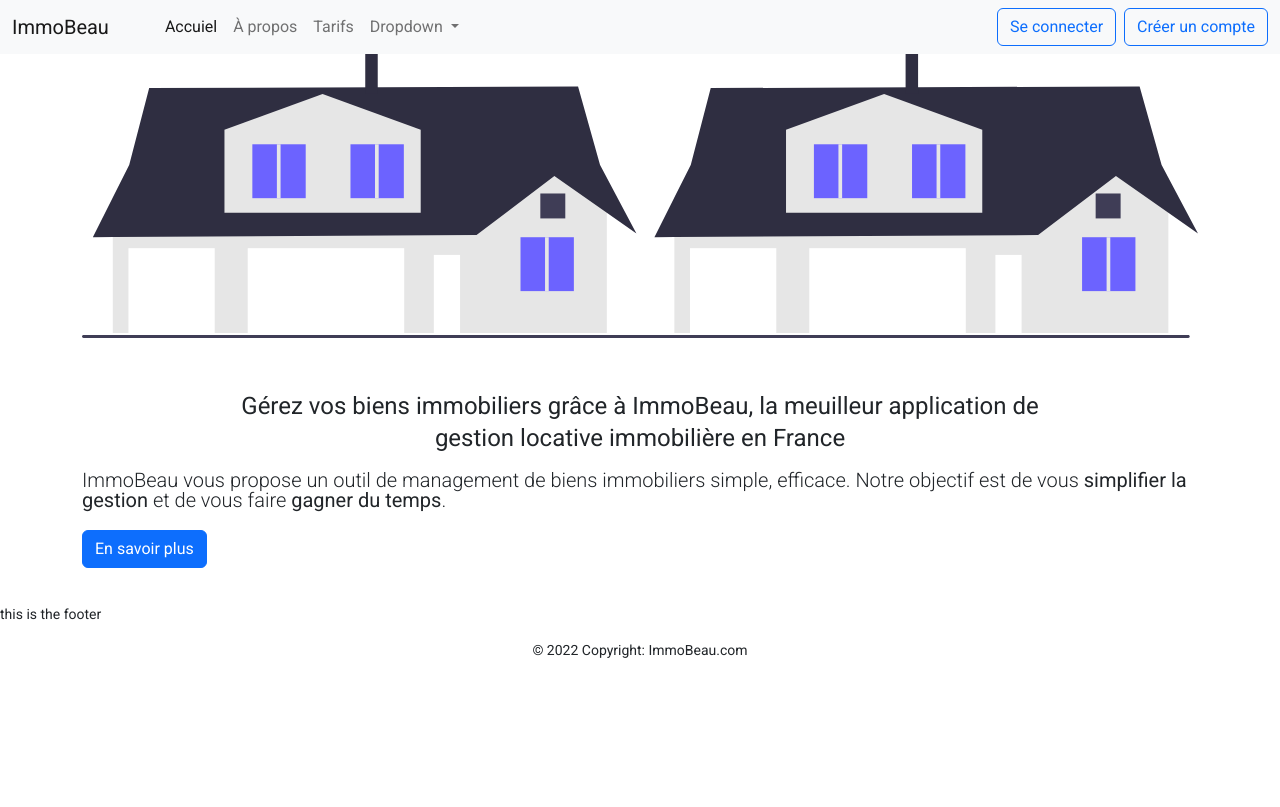
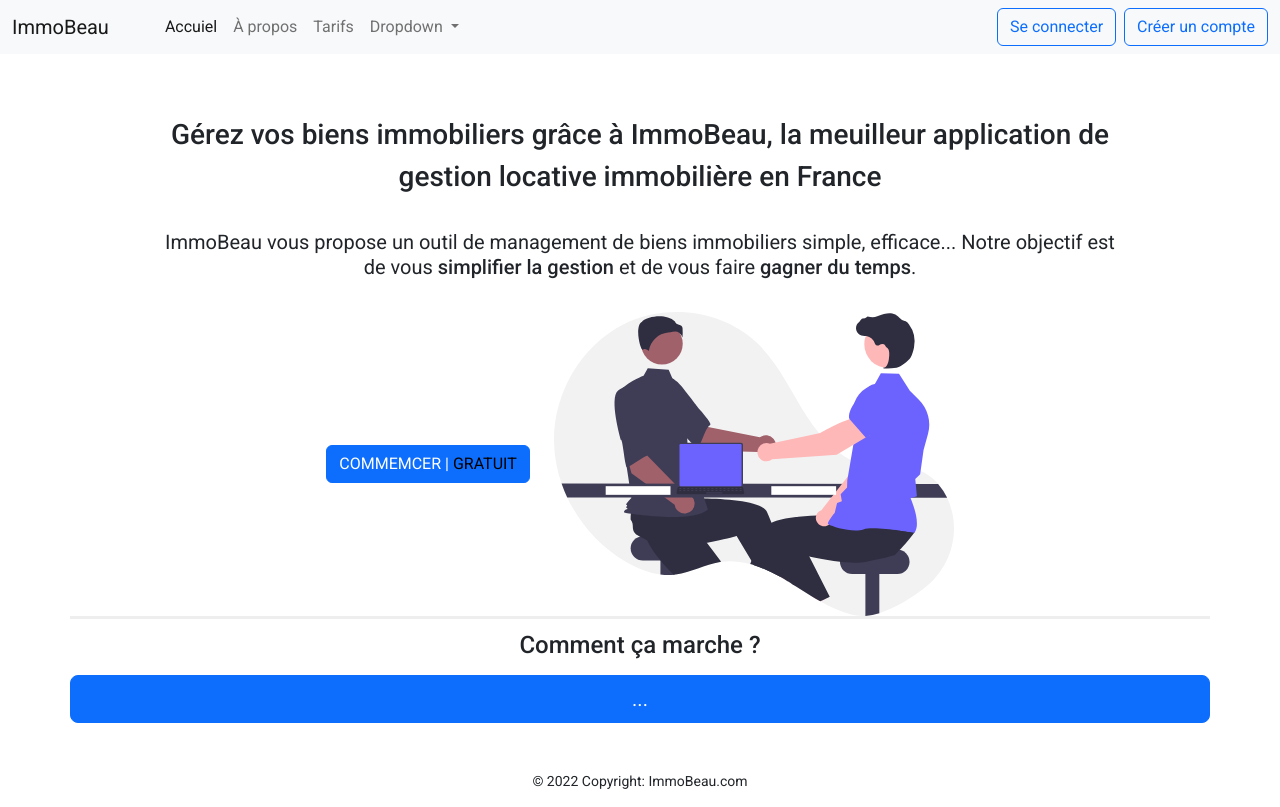
Before and after one commit to wilfridbeaunes/immobeau, an Angular app in the folder frontend/: page / in a window 1280 px wide. Built offline with nearby package versions, Linux system fonts and the light colour scheme.

Commit message:
home v1.1

```diff
--- a/frontend/src/app/app.component.html
+++ b/frontend/src/app/app.component.html
@@ -41,7 +41,6 @@
   <router-outlet #footer></router-outlet>
 </div>
 <footer class="page-footer font-small pt-4 " id=footer>
-  this is the footer
   <div class="footer-copyright text-center py-3">
     © 2022 Copyright:
     <a> ImmoBeau.com</a>
--- a/frontend/src/app/home/home.component.css
+++ b/frontend/src/app/home/home.component.css
@@ -0,0 +1,41 @@
+.siteTittle {
+    font-weight: 500;
+    text-align: center;
+  }
+
+.bold {
+    font-weight: 500;
+}
+
+.mainDescription {
+    margin: 0 auto;
+    width: 100%;
+    max-width: 1000px;
+}
+
+.textColor {
+    color: black;
+    text-decoration: none;
+}
+
+.centered-element{
+    margin: auto;
+    background-color: none;
+    width: 800px;
+    margin-left: auto;
+    margin-right: auto;
+    align-items: auto;
+    justify-content: auto;
+}
+
+.separator {
+    border-top: 3px solid #bbb;
+}
+
+.mainImage {
+	width: 400px;
+}
+
+.sign {
+    text-align: center;
+}
--- a/frontend/src/app/home/home.component.html
+++ b/frontend/src/app/home/home.component.html
@@ -1,48 +1,27 @@
 <section id="home">
     <div class="container">
-        <div class="row">
-            <img src="assets/undraw_houses.svg" >
+        <div class="row mb-2">
+            <div class="mainDescription">
+                <br><br><br>
+                <p class='siteTittle fs-3 lh-base'>Gérez vos biens immobiliers grâce à ImmoBeau, la meuilleur application de gestion locative immobilière en France </p>
+                <br>
+                <p class="text-center fs-5 lh-sm">ImmoBeau vous propose un outil de management de biens immobiliers simple, efficace... Notre objectif est de vous <b class="bold">simplifier la gestion</b> et de vous faire <b class="bold">gagner du temps</b>.</p>
+            </div>
+            <div class="centered-element">
+                <br>
+                <div class="sign">
+                    <a class="btn btn-primary btn-large position-relative me-4" routerLink="#">COMMEMCER | <a class="textColor">GRATUIT</a></a>
+                    <img src="assets/undraw_interview.svg" alt="home" class="img-fluid mainImage">
+                </div>
+            </div>
             <br><br>
-            <div class="span10 offset1 margin10"><br><br>
-                <p></p>
-                <h1 class='text-center'>Gérez vos biens immobiliers grâce à ImmoBeau, la meuilleur application de <br> gestion locative immobilière en France </h1>
-                <p class="center lead">ImmoBeau vous propose un outil de management de biens immobiliers simple, efficace. Notre objectif est de vous <b>simplifier la gestion</b> et de vous faire <b>gagner du temps</b>.
-                    <br><br>
+            <hr class="separator">
+            <p class="siteTittle fs-4">Comment ça marche ?</p>
+            <br><br>
 
-                    <a class="btn btn-primary btn-large" href="#">En savoir plus</a>
-                </p>
 
-                <!-- <div class="row-fluid text-center thumbnails p-b-40 p-l-10">
-                    <div class="span4 center p-r-20 p-b-10 p-t-10">
-                        <div>
-                            <span class="font2x bold green">30 000+</span>
-                            <br>
-                            <span class="lead medium lh-40">Bailleurs</span>
-                            <br>
-                            <span class="light fs-16">Des dizaines de milliers de bailleurs utilisent ImmoBeau au quotidien</span>
-                        </div>
-                    </div>
-                    <div class="span4 center p-r-20 p-l-10 p-b-10 p-t-10">
-                        <div>
-                            <span class="font2x bold green">100 000+</span>
-                            <br>
-                            <span class="lead medium lh-40">Biens</span>
-                            <br>
-                            <span class="light fs-16">Plus de 100 000 biens mis en location sont gérés chez nous</span>
-                        </div>
-                    </div>
-                    <div class="span4 center p-r-20 p-b-10 p-t-10">
-                        <div>
-                            <span class="font2x bold green">150 000+</span>
-                            <br>
-                            <span class="lead medium lh-40">Locataires</span>
-                            <br>
-                            <span class="light fs-16">Plus de 150 000 locataires enregistrés</span>
-                        </div>
-                    </div>
-                </div>  -->
-            </div>
+
+            <a href="/login" class="btn btn-primary btn-lg">...</a>
         </div>
-
     </div>
 </section>
```
Also changed, not shown: frontend/src/assets/undraw_houses.svg (deleted), frontend/src/assets/undraw_interview.svg (added).
